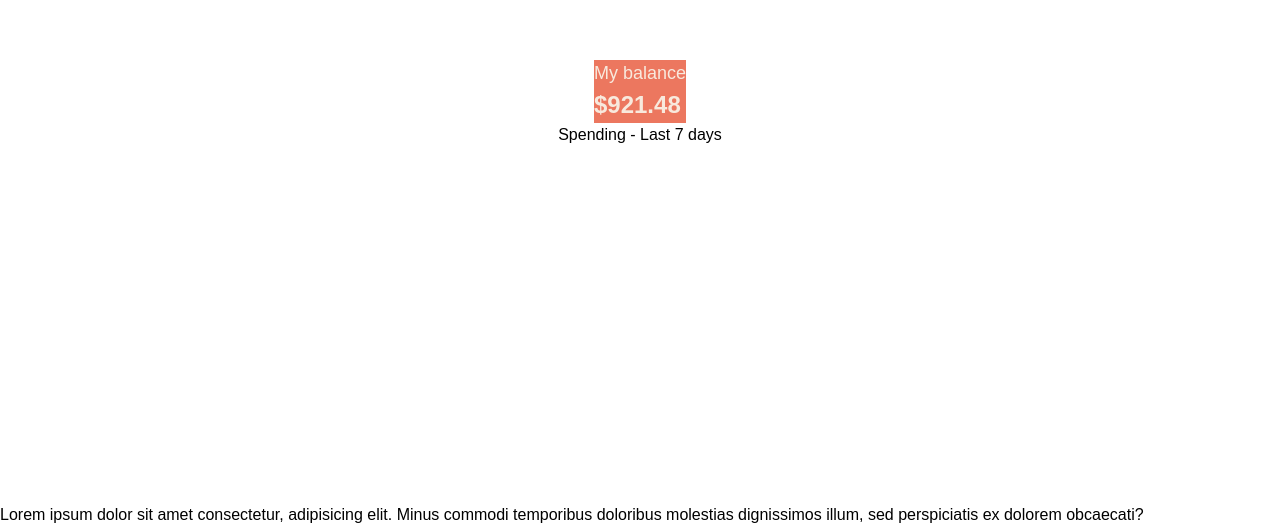
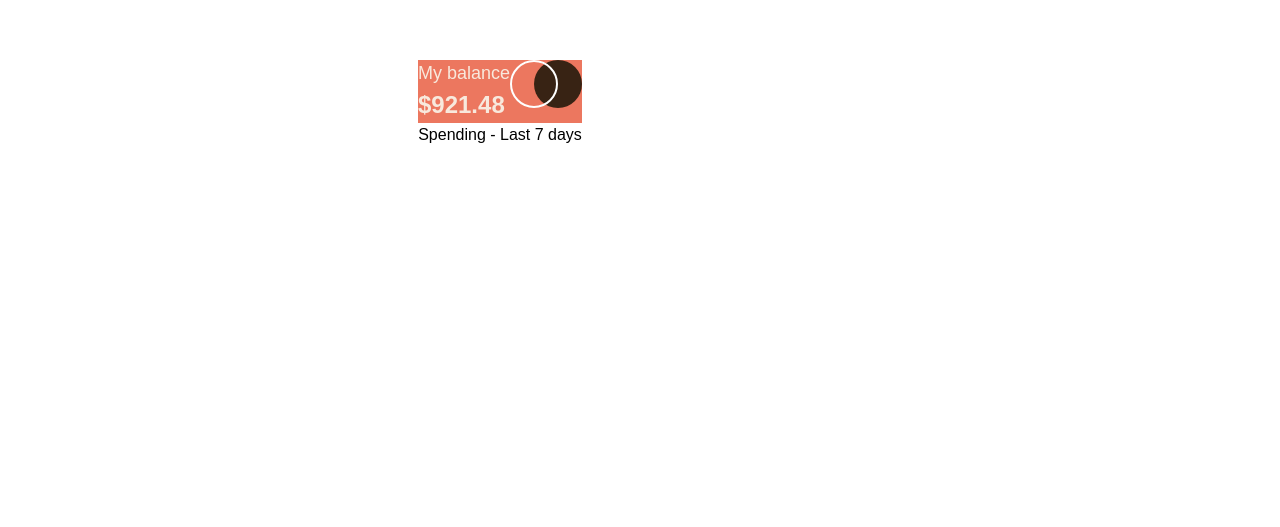
Before and after one commit to SebastianLaka/expenses-chart-component, a Vue app: page / in a window 1280 px wide. Shown: the part 297-824 px from the top of the page. After the commit the page ends 800 px from the top, so only its background shows below. Built offline with nearby package versions, Linux system fonts and the light colour scheme.

Commit message:
Add main component div to control size of all component

```diff
--- a/src/App.vue
+++ b/src/App.vue
@@ -1,16 +1,16 @@
 <script>
-import chartComponent from './components/chart-component.vue';
-import fontsComponent from "./components/font-component.vue";
+import chartComponent from './components/chart-component.vue'
+import fontsComponent from './components/font-component.vue'
 export default {
-    name: 'App',
-    components: {
-        chartComponent,
-        fontsComponent
-    }
+  name: 'App',
+  components: {
+    chartComponent,
+    fontsComponent,
+  },
 }
 </script>
 <template>
-<chartComponent></chartComponent>
+  <chartComponent></chartComponent>
 </template>
 <style lang="scss">
 </style>
--- a/src/components/chart-component.vue
+++ b/src/components/chart-component.vue
@@ -1,41 +1,50 @@
 <template>
+  <div class="chart-main-component">
     <div class="chart-component">
       <div class="chart-header">
         <div class="chart-header-balance">
           <p class="chart-header-balance__balance">My balance</p>
           <p class="chart-header-balance__amount-balance">$921.48</p>
         </div>
+        <div class="chart-header-icon">
+          <img src="../assets/icons/logo.svg" alt="Component logo" />
+        </div>
       </div>
       <div class="chart-body">
         <p class="chart-body-header">Spending - Last 7 days</p>
       </div>
     </div>
-  <p>
-    Lorem ipsum dolor sit amet consectetur, adipisicing elit. Minus commodi temporibus doloribus
-    molestias dignissimos illum, sed perspiciatis ex dolorem obcaecati?
-  </p>
+  </div>
 </template>
 <style lang="scss" scoped>
 @import '@/assets/colors.scss';
 @import '@/assets/fonts.scss';
+.chart-main-component {
+    display: flex;
+    justify-content: center;
+    align-items: center;
+    max-width: 1000px;
   .chart-component {
     display: flex;
     justify-content: center;
     align-items: center;
     flex-direction: column;
     height: 100svh;
+    width: 75%;
     .chart-header {
+      display: flex;
+      background-color: $soft-red;
       .chart-header-balance {
-      background-color: $soft-red;
         &__balance,
         &__amount-balance {
           color: $cream;
           font-size: $primary-size;
           font-weight: $font-weight-size;
         }
-      &__amount-balance{
+        &__amount-balance {
           font-size: $secondary-size;
           font-weight: $font-bold-size;
+        }
       }
     }
   }
```
Lines whose indentation alone changed are shown as unchanged.
